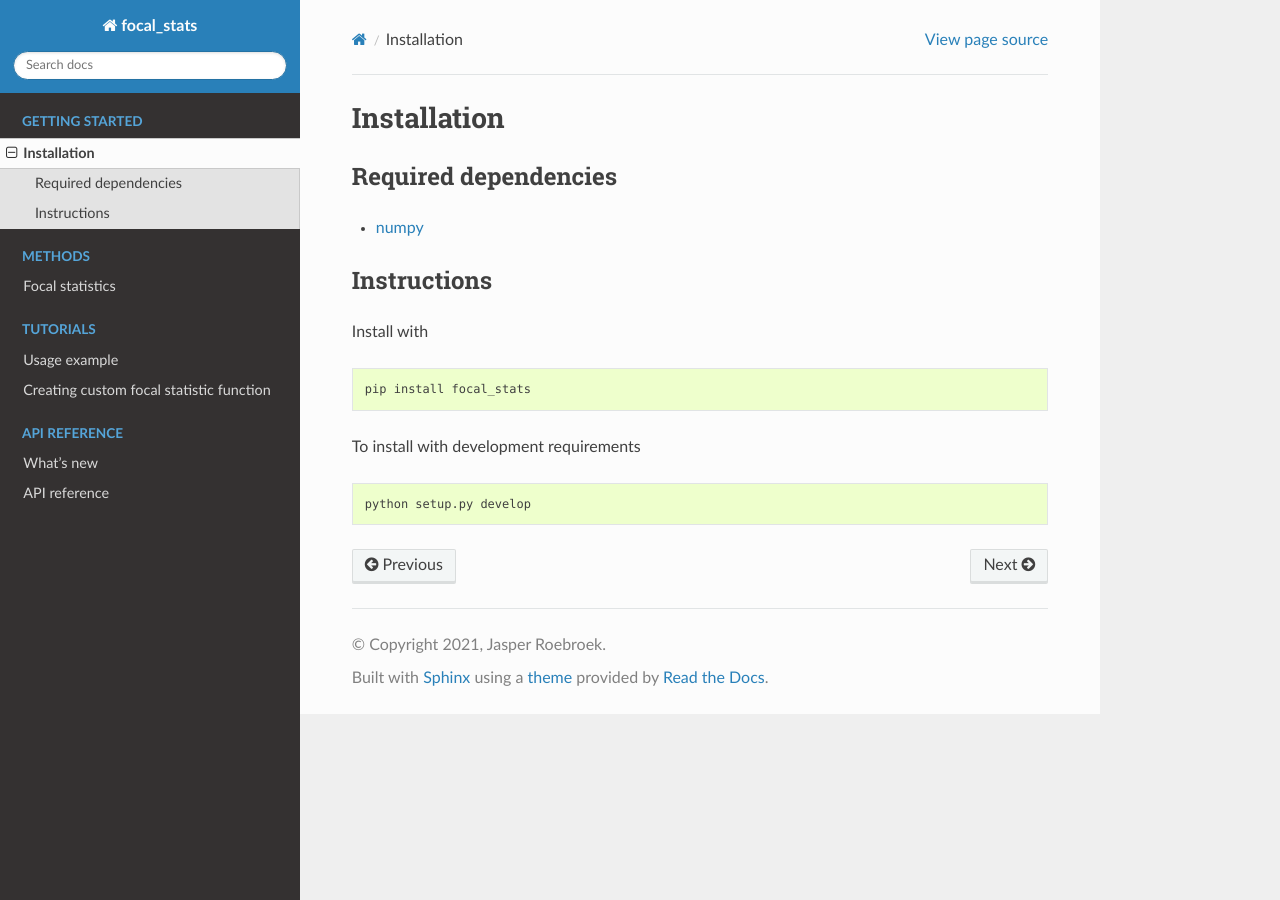
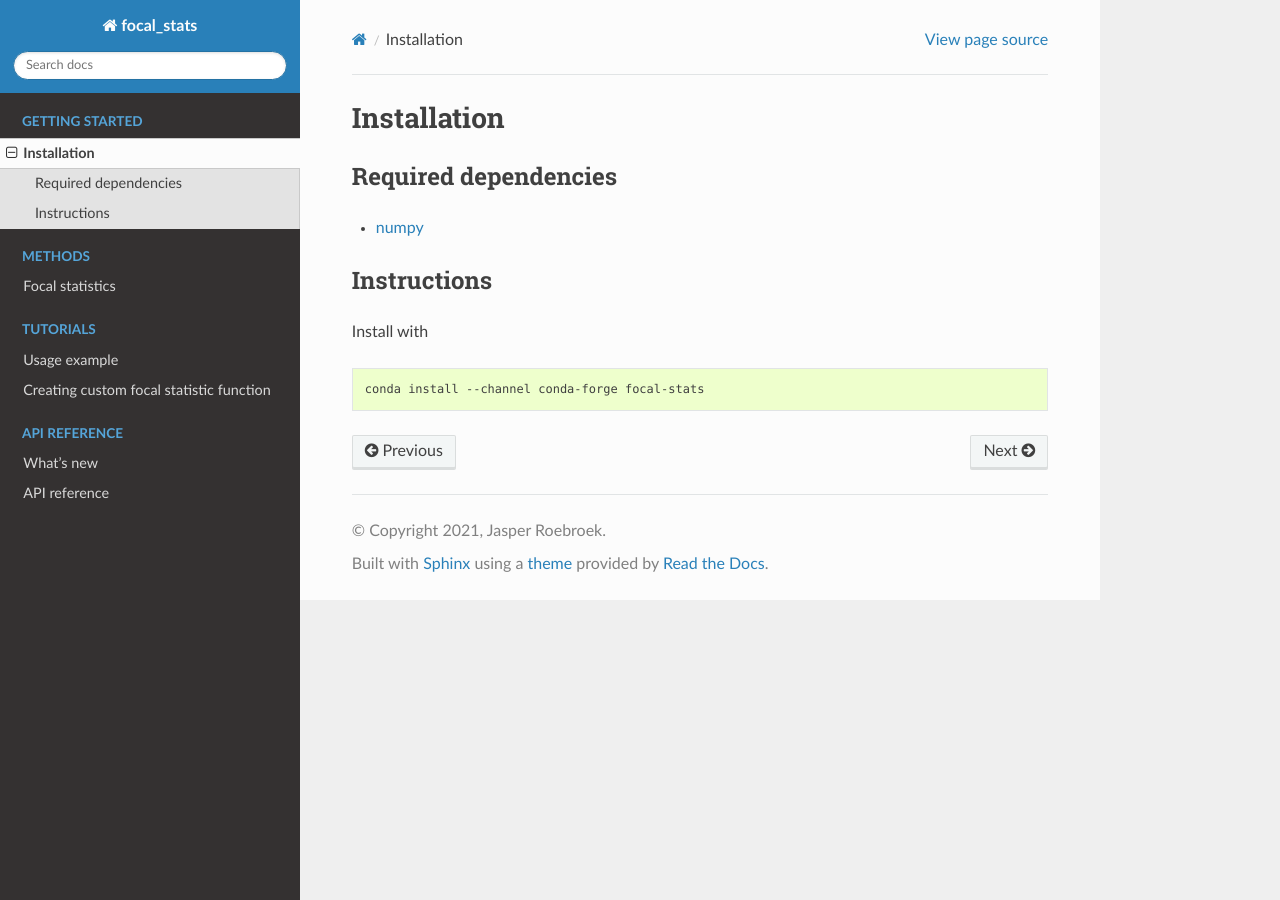
Before and after one commit to jasperroebroek/focal-stats, a Sphinx documentation site: the page built from docs/source/installation.rst, in a window 1280 px wide. Built offline with Sphinx 7.4.7 and the Read the Docs theme 2.0.0, drawn with Linux system fonts in a browser that asks for light colours.

Commit message:
Installation instructions and small bug fixes

```diff
--- a/docs/source/installation.rst
+++ b/docs/source/installation.rst
@@ -13,10 +13,4 @@ Install with
 
 .. code-block:: bash
 
-    pip install focal_stats
-
-To install with development requirements
-
-.. code-block:: bash
-
-   python setup.py develop
+    conda install --channel conda-forge focal-stats
--- a/requirements.txt
+++ b/requirements.txt
@@ -1,5 +1,6 @@
 numpy
 cython
+pytest
 sphinx
 sphinx_rtd_theme
 numpydoc
--- a/setup.py
+++ b/setup.py
@@ -23,7 +23,7 @@ setup(
     include_dirs=[numpy.get_include()],
     install_requires=['numpy'],
     extras_require={
-        'develop': ['cython', 'sphinx', 'sphinx_rtd_theme', 'numpydoc', 'scipy', 'jupyter', 'rasterio', 'matplotlib'],
-        'test': ['scipy']
+        'develop': ['cython', 'sphinx', 'sphinx_rtd_theme', 'numpydoc', 'scipy', 'jupyter', 'rasterio', 'matplotlib', 'pytest'],
+        'test': ['scipy', 'pytest']
     }
 )
```
Also changed, not shown: 6 other files.
